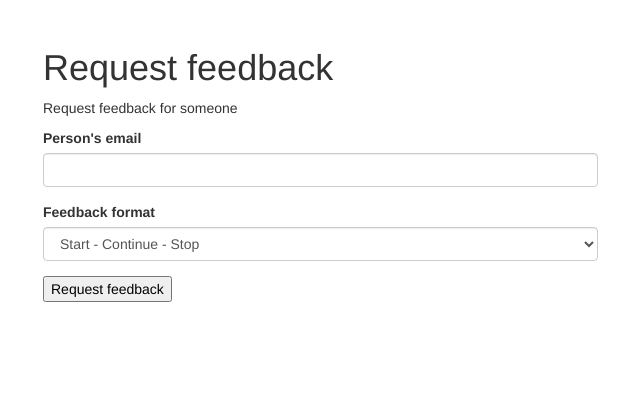
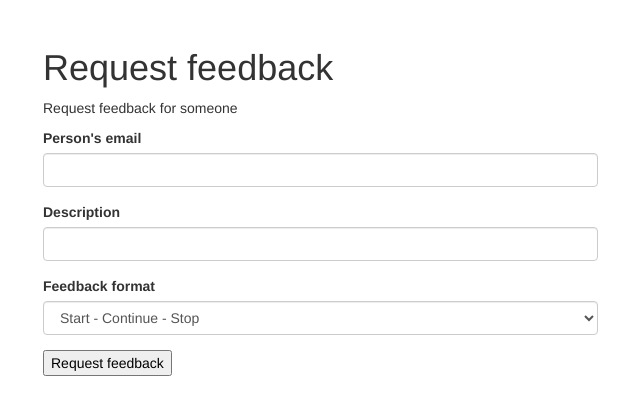
Before and after one commit to guardian/gdn-feedback, a Python web app: template templates/request.html in a window 1280 px wide. Shown: the top 415 px of the page, without its empty margins (27-667 px from the left). Run offline with Jinja, Linux system fonts and the light colour scheme; the template is opened without the code that fills it, so the values that code supplies are empty; some libraries are stand-ins or nearby versions.

Commit message:
Adds a description to the request for feedback

```diff
--- a/templates/request.html
+++ b/templates/request.html
@@ -13,8 +13,14 @@
 			<form method="POST">
 				<div class="form-group">
 				<label for="email">Person's email</label>
-				<input type="email" id="email" name="email" class="form-control"required>
+				<input type="email" id="email" name="email" class="form-control" required>
 				</div>
+
+				<div class="form-group">
+				<label for="description">Description</label>
+				<input type="description" id="description" name="description" class="form-control" required>
+				</div>
+
 				<div class="form-group">
 				<label for="format">Feedback format</label>
 				<select id="format" name="format" class="form-control">
```
